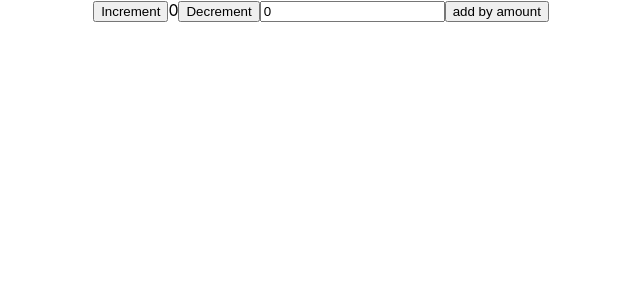
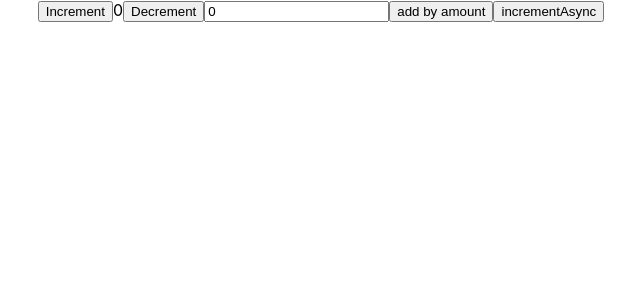
Before and after one commit to mariamisa/learn-redux, a React (Create React App) app: page / in a window 1280 px wide. Shown: the top 300 px of the page, without its empty margins (319-959 px from the left). Built offline with nearby package versions, Linux system fonts and the light colour scheme.

Commit message:
add async code

```diff
--- a/src/features/counter/Counter.js
+++ b/src/features/counter/Counter.js
@@ -1,7 +1,12 @@
 import React, { useState } from "react";
 
 // action to dispatch
-import { decrement, increment, incrementByAmount } from "./counterSlice";
+import {
+  decrement,
+  increment,
+  incrementByAmount,
+  incrementAsync,
+} from "./counterSlice";
 import { useSelector, useDispatch } from "react-redux";
 
 export function Counter() {
@@ -37,6 +42,13 @@ export function Counter() {
         >
           add by amount
         </button>
+        <button
+          aria-label="incrementAsync"
+          onClick={() => dispatch(incrementAsync(+amount))}
+        >
+          incrementAsync
+        </button>
+
       </div>
     </div>
   );
--- a/src/features/counter/counterSlice.js
+++ b/src/features/counter/counterSlice.js
@@ -25,9 +25,16 @@ export const counterSlice = createSlice({
     },
   },
 });
+// The function below is called a thunk and allows us to perform async logic.
+// It can be dispatched like a regular action: `dispatch(incrementAsync(10))`.
+// This will call the thunk with the `dispatch` function as the first argument.
+// Async code can then be executed and other actions can be dispatched
+export const incrementAsync = amount => dispatch => {
+  setTimeout(() => {
+    dispatch(incrementByAmount(amount))
+  }, 1000)
+}
+// Action creators are generated for each case reducer function
 
-// Action creators are generated for each case reducer function
-console.log(counterSlice.actions.decrement())
-// {type: "counter/increment"}
 export const { increment, decrement, incrementByAmount } = counterSlice.actions;
 export default counterSlice.reducer
```
Also changed, not shown: 1 other file (tests, documents, lock files or other folders).
